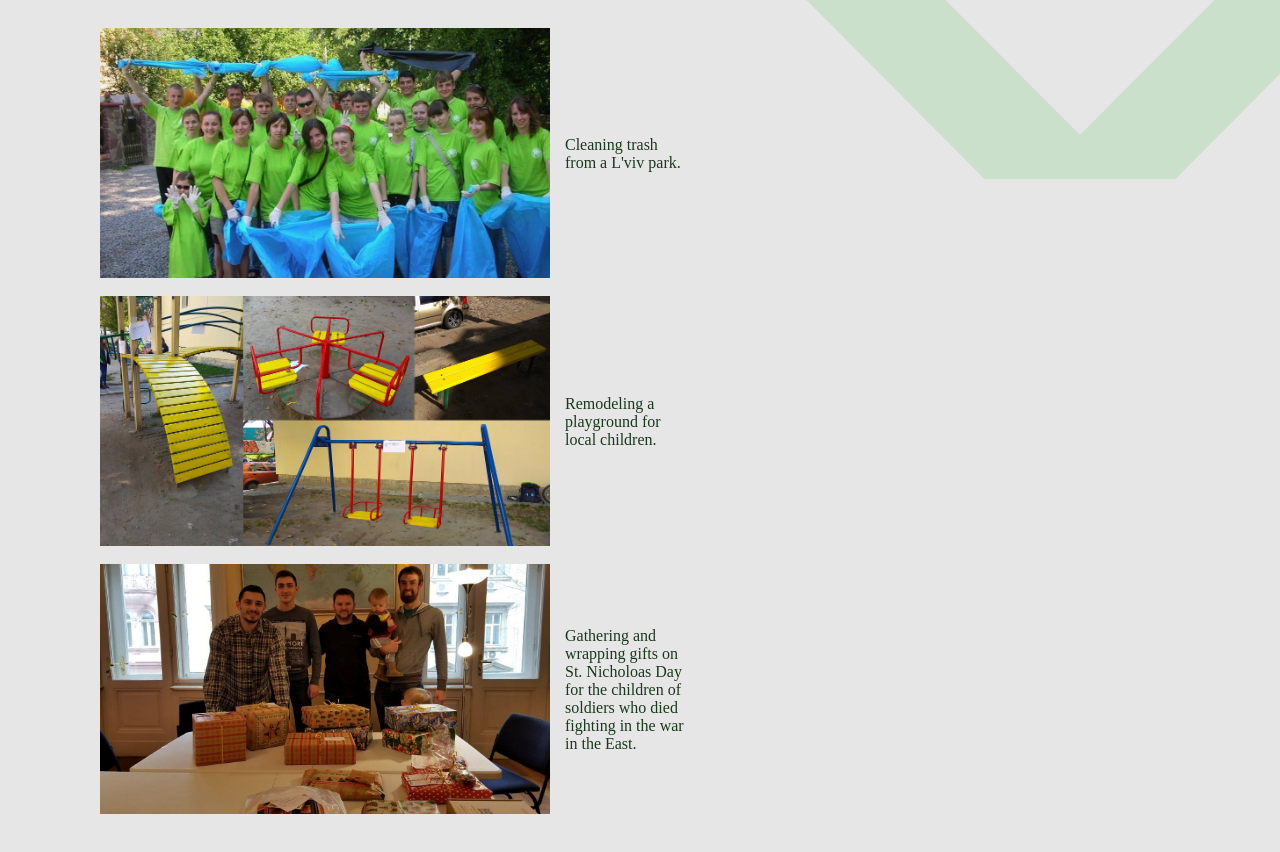
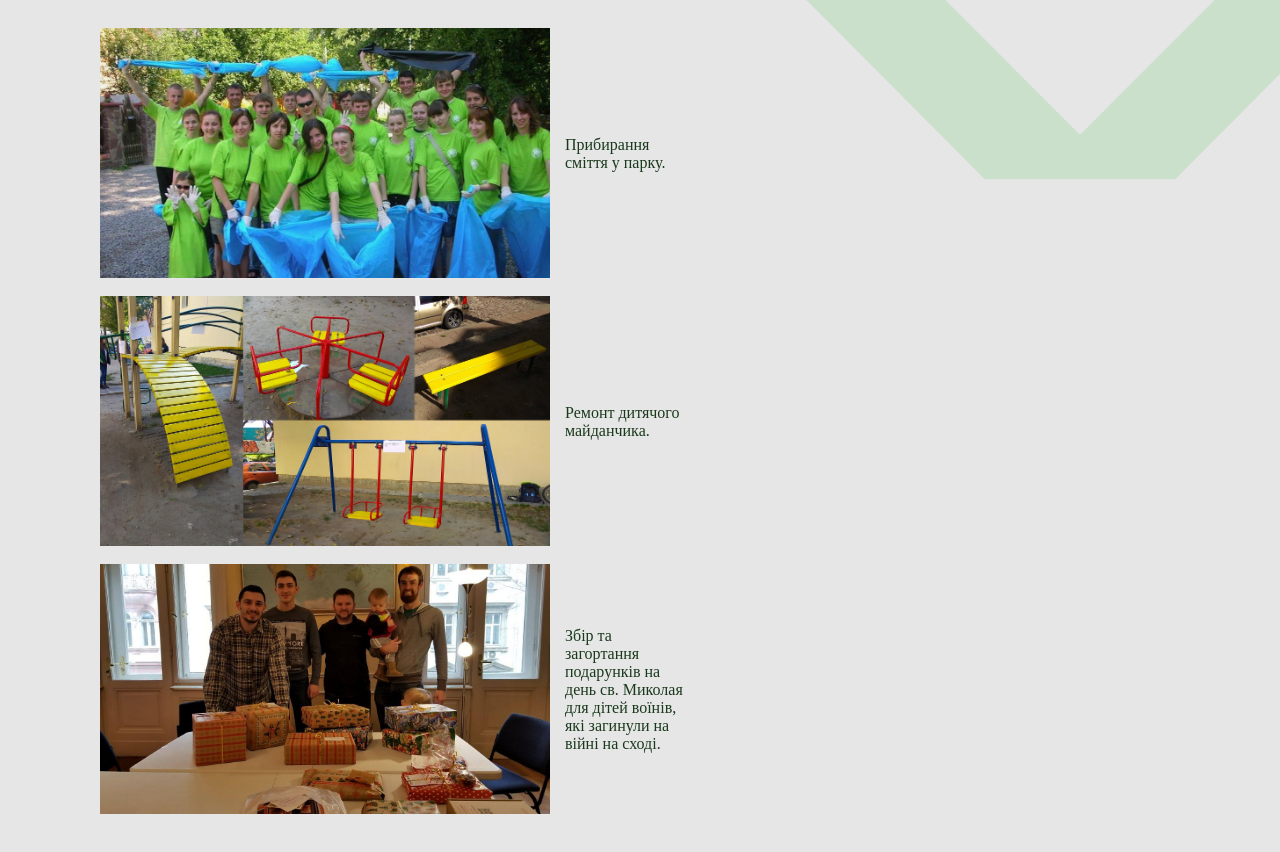
Before and after one commit to gottfried-github/leopolis, a website built with webpack: page src/index.html in a window 1280 px wide. Shown: the part 3500-4352 px from the top of the page. Built offline with nearby package versions, Linux system fonts and the light colour scheme; files whose address does not match are found by name; a web font is replaced by a local one.

Commit message:
add ukrainian text to the out showcases

```diff
--- a/src/index.html
+++ b/src/index.html
@@ -238,7 +238,7 @@
                 <div class="description-wrap">
                   <!-- <div class="description-container"> -->
                     <p class="text en noned">Cleaning trash from a L'viv park.</p>
-                    <p class="text ua">Cleaning trash from a L'viv park.</p>
+                    <p class="text ua">Прибирання сміття у парку.</p>
                   <!-- </div> -->
                 </div>
                 <div class="clearleft"></div>
@@ -247,7 +247,7 @@
                 <div class="image-thumb"></div>
                 <div class="description-wrap">
                   <p class="text en noned">Remodeling a playground for local children.</p>
-                  <p class="text ua">Remodeling a playground for local children.</p>
+                  <p class="text ua">Ремонт дитячого майданчика.</p>
                 </div>
                 <div class="clearleft"></div>
               </div>
@@ -255,7 +255,7 @@
                 <div class="image-thumb"></div>
                 <div class="description-wrap">
                   <p class="text en noned">Gathering and wrapping gifts on St. Nicholoas Day for the children of soldiers who died fighting in the war in the East.</p>
-                  <p class="text ua">Gathering and wrapping gifts on St. Nicholoas Day for the children of soldiers who died fighting in the war in the East.</p>
+                  <p class="text ua">Збір та загортання подарунків на день св. Миколая для дітей воїнів, які загинули на війні на сході.</p>
                 </div>
                 <div class="clearleft"></div>
               </div>
```
Also changed, not shown: dist/index.html.
